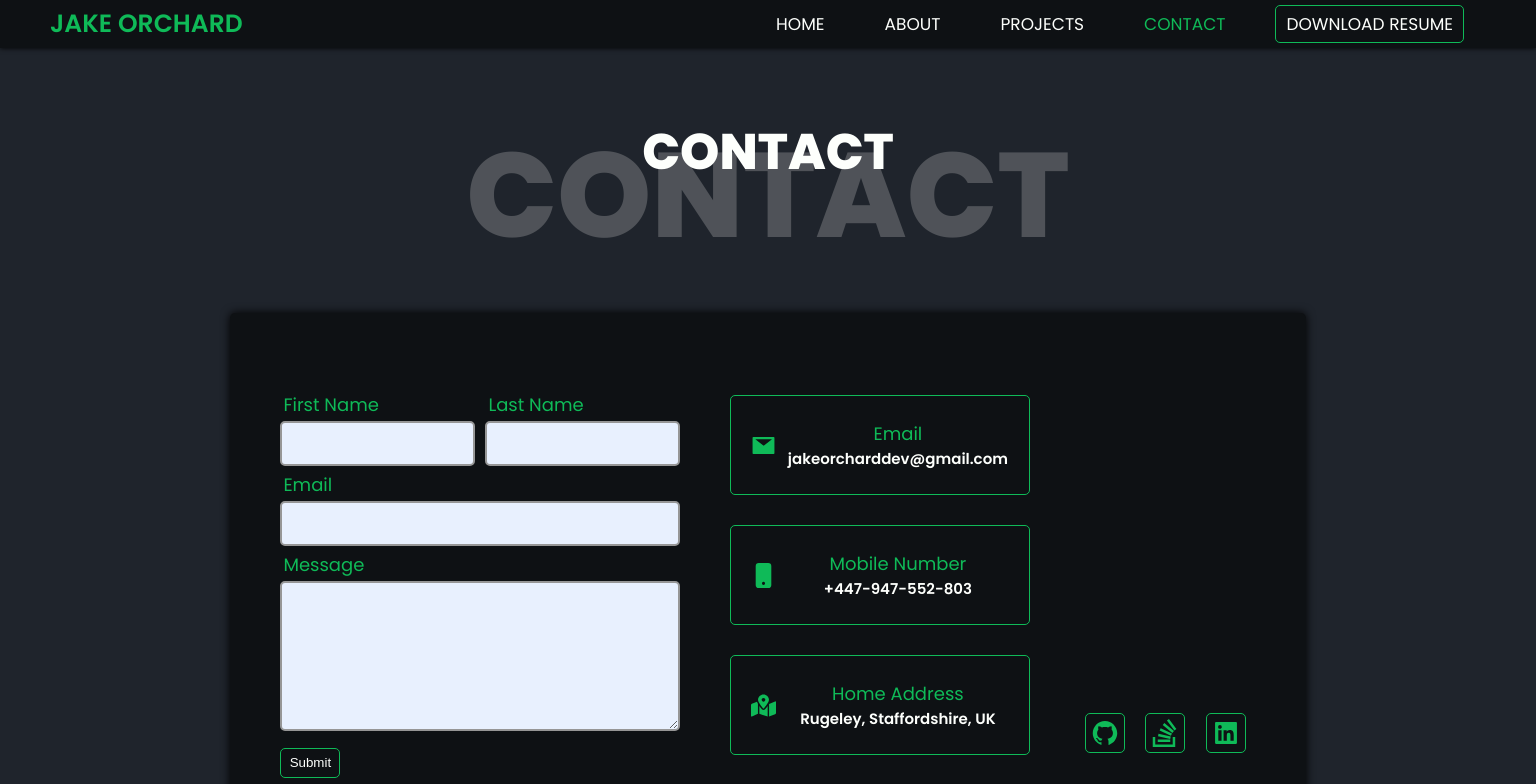
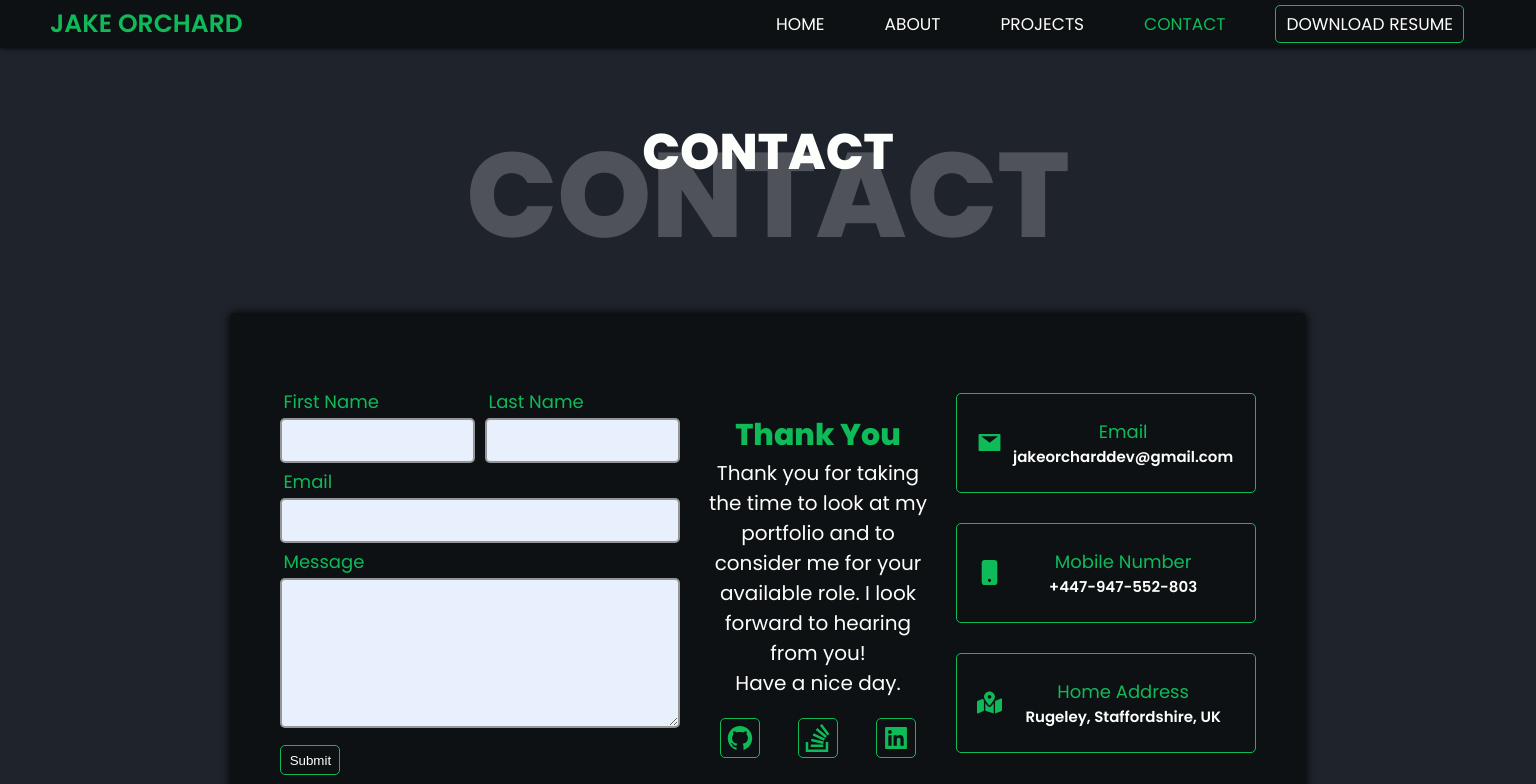
Before and after one commit to Jake-Orch/Portfolio-mk3, a React (Create React App) app: page /Portfolio-mk3/contact in a window 1536 px wide. Shown: the top 784 px of the page. Built offline with nearby package versions, Linux system fonts and the light colour scheme.

Commit message:
departure added

```diff
--- /dev/null
+++ b/src/components/Departure/Departure.jsx
@@ -0,0 +1,17 @@
+import React from "react";
+import "./departure.css";
+
+const Departure = ({cl}) => {
+  return (
+    <div className={cl}>
+      <h2>Thank You</h2>
+      <p>
+        Thank you for taking the time to look at my portfolio and to consider me
+        for your available role. I look forward to hearing from you! <br></br> Have a
+        nice day.
+      </p>
+    </div>
+  );
+};
+
+export default Departure;
--- /dev/null
+++ b/src/components/Departure/departure.css
@@ -0,0 +1,20 @@
+.departure_container {
+    margin-bottom: 20px;
+  max-width: 250px;
+  text-align: center;
+}
+
+.departure_container h2 {
+  font-size: 30px;
+  color: var(--color-one);
+}
+
+.departure_container p {
+  font-size: 20px;
+}
+
+@media only screen and (min-width: 1300px) {
+  .departure_container {
+    margin-top: 50px;
+  }
+}
--- a/src/components/Links/links.css
+++ b/src/components/Links/links.css
@@ -22,21 +22,20 @@
 @media only screen and (min-width: 1300px) {
   .contact_links {
     display: flex;
-    flex-direction: column;
     justify-content: space-around;
-    height: 440px;
     width: min-content;
     margin: 0;
+    order: initial;
   }
 }
 
 @media only screen and (min-width: 1500px) {
   .contact_links {
-    flex-direction: row;
+    display: flex;
     align-items: end;
     width: 100%;
-    padding: 0 0 50px 45px;
   }
+
   .contact_links svg {
     height: 40px;
     width: 40px;
--- a/src/components/index.js
+++ b/src/components/index.js
@@ -1,4 +1,5 @@
 export {default as ContactMethod} from "./ContactMethod/ContactMethod";
+export {default as Departure} from "./Departure/Departure";
 export {default as Form} from "./Form/Form";
 export {default as Header} from "./Header/Header";
 export {default as Info} from "./Info/Info";
--- a/src/containers/Contact/Contact.jsx
+++ b/src/containers/Contact/Contact.jsx
@@ -1,6 +1,6 @@
 import React from "react";
 import "./contact.css";
-import { Title, Form, ContactMethod, Links } from "../../components";
+import { Title, Form, ContactMethod, Links, Departure } from "../../components";
 import { contactInfo } from "../../data";
 
 const Contact = () => {
@@ -9,10 +9,14 @@ const Contact = () => {
       <Title name={"Contact"} />
       <div className="container">
         <div className="contact_box">
+          <Departure cl="departure_container departure_small" />
           <div className="contact_form">
             <Form />
           </div>
-          <Links cl="contact_links"/>
+          <div className="contact_links_dep">
+            <Departure cl="departure_container"/>
+            <Links cl="contact_links" />
+          </div>
           <div className="contact_methods">
             {contactInfo.map((info, index) => (
               <ContactMethod
@@ -25,6 +29,7 @@ const Contact = () => {
               />
             ))}
           </div>
+          <Links cl="contact_links links_small" />
         </div>
       </div>
     </div>
--- a/src/containers/Contact/contact.css
+++ b/src/containers/Contact/contact.css
@@ -19,11 +19,16 @@
   box-shadow: var(--container-shadow);
 }
 
+.contact_links_dep {
+  display: none;
+  flex-direction: column;
+  justify-content: space-between;
+  padding-bottom: 45px;
+}
+
 .contact_methods {
   display: flex;
   flex-direction: column;
-  align-items: center;
-  justify-content: space-around;
 }
 
 @media only screen and (min-width: 450px) {
@@ -42,7 +47,23 @@
     justify-content: space-between;
   }
 
+  .departure_small {
+    display: none;
+  }
+
+  .links_small {
+    display: none;
+  }
+
   .contact_methods {
-    padding: 0 0 45px 50px;
+    padding-bottom: 45px;
   }
 }
+
+@media only screen and (min-width: 1500px) {
+  .contact_links_dep {
+    display: flex;
+    height: 435px;
+    padding: 0 20px 45px 20px;
+  }
+}
```
